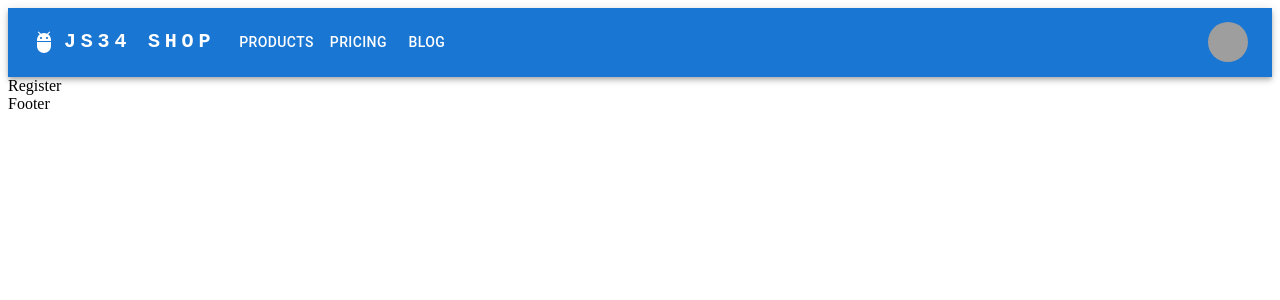
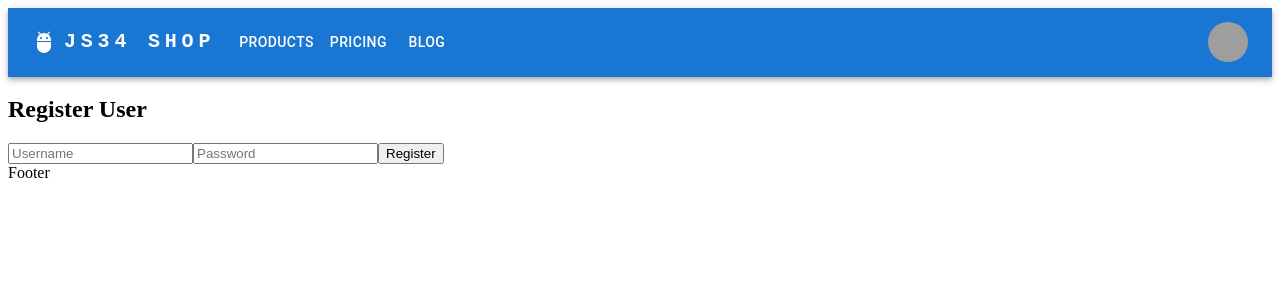
Before and after one commit to Alex-prog814/project_with_mentor-js34, a React (Create React App) app: page /register in a window 1280 px wide. Shown: the top 300 px of the page. Built offline with nearby package versions, Linux system fonts and the light colour scheme; grey boxes are pictures that could not be loaded.

Commit message:
Add register func

```diff
--- a/src/components/account/Register.jsx
+++ b/src/components/account/Register.jsx
@@ -1,8 +1,55 @@
-import React from 'react'
+import React, { useState, useEffect } from 'react';
+import CircularProgress from '@mui/material/CircularProgress';
+import Box from '@mui/material/Box';
+import { useDispatch, useSelector } from 'react-redux';
+import { registerUser } from '../../store/user/userActions';
+import { clearStatusState } from '../../store/user/userSlice';
+import { useNavigate } from 'react-router-dom';
 
 const Register = () => {
+  const [user, setUser] = useState({
+    username: '',
+    password: ''
+  });
+
+  const { loading, status } = useSelector(state => state.user);
+
+  const navigate = useNavigate();
+  const dispatch = useDispatch();
+
+  useEffect(() => {
+    dispatch(clearStatusState());
+  }, []);
+
   return (
-    <div>Register</div>
+    <>
+      {loading ? (
+        <>
+          <Box sx={{ display: 'flex' }}>
+            <CircularProgress />
+          </Box>
+        </>
+      ) : (
+        <>
+          {status ? (
+            <>
+              {status === 'error' && <>
+                <h3>An error occured!</h3>
+                <button onClick={() => dispatch(clearStatusState())}>Try again!</button>
+              </>}
+            </>
+          ) : (
+            <>
+              <input type="text" placeholder="Username" onChange={(e) => setUser({ ...user, username: e.target.value })} />
+
+              <input type="password" placeholder="Password" onChange={(e) => setUser({ ...user, password: e.target.value })} />
+
+              <button onClick={() => dispatch(registerUser({ user, navigate }))}>Register</button>
+            </>
+          )}
+        </>
+      )}
+    </>
   )
 }
 
--- a/src/pages/RegisterPage.jsx
+++ b/src/pages/RegisterPage.jsx
@@ -3,7 +3,10 @@ import Register from '../components/account/Register';
 
 const RegisterPage = () => {
   return (
-    <Register />
+    <>
+      <h2>Register User</h2>
+      <Register />
+    </>
   )
 }
 
--- a/src/store/user/userActions.js
+++ b/src/store/user/userActions.js
@@ -0,0 +1,14 @@
+import { createAsyncThunk } from "@reduxjs/toolkit";
+import axios from 'axios';
+import { ACCOUNT_API } from '../../helpers/consts';
+
+export const registerUser = createAsyncThunk(
+    'user/registerUser',
+    async ({ user, navigate }) => {
+        let formData = new FormData();
+        formData.append('username', user.username);
+        formData.append('password', user.password);
+        let res = await axios.post(`${ACCOUNT_API}/register/`, formData);
+        return { res, navigate };
+    }
+);
--- a/src/store/user/userSlice.js
+++ b/src/store/user/userSlice.js
@@ -1,4 +1,5 @@
 import { createSlice } from '@reduxjs/toolkit';
+import { registerUser } from './userActions';
 
 const userSlice = createSlice({
     name: 'user',
@@ -14,6 +15,21 @@ const userSlice = createSlice({
         clearUserState: (state) => {
             state.user = null;
         }
+    },
+    extraReducers: (builder) => {
+        builder
+        .addCase(registerUser.pending, (state) => {
+            state.loading = true;
+        })
+        .addCase(registerUser.fulfilled, (state, action) => {
+            state.loading = false;
+            state.status = action.payload.res.data;
+            action.payload.navigate('/login');
+        })
+        .addCase(registerUser.rejected, (state) => {
+            state.loading = false;
+            state.status = 'error';
+        })
     }
 });
 
```
